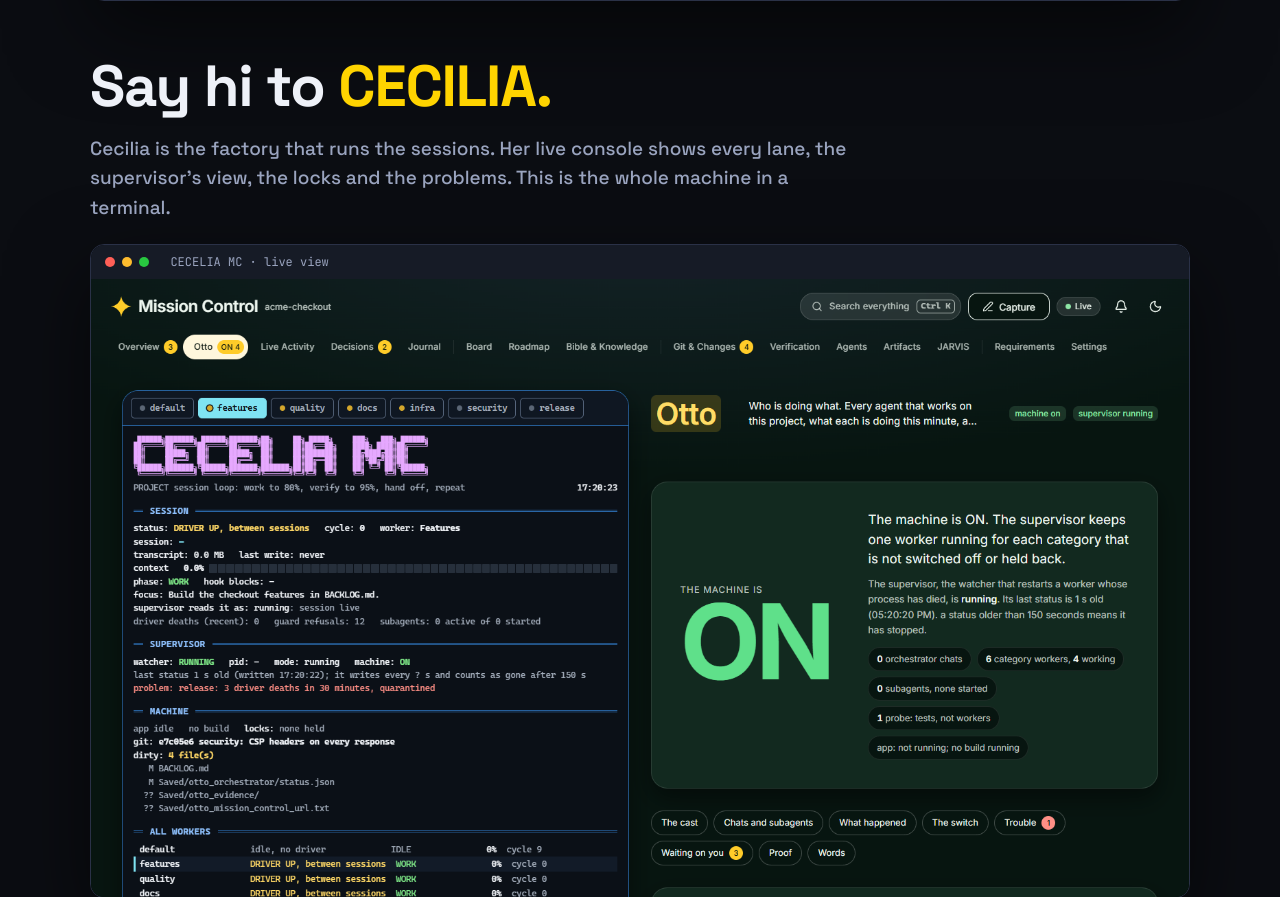
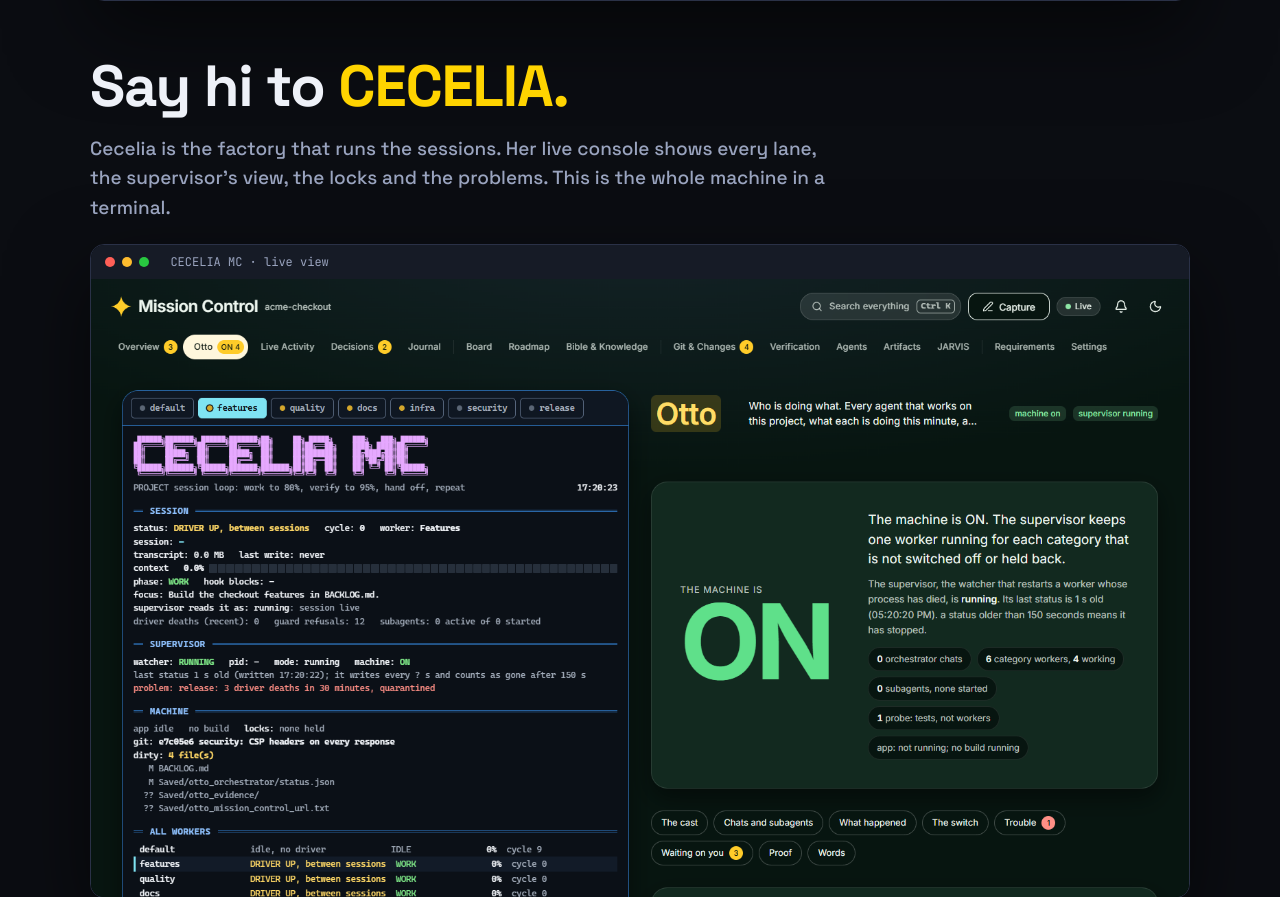
Before and after one commit to Tootenramen/OTTO, a plain HTML site: page index.html in a window 1280 px wide. Shown: the part 2775-3672 px from the top of the page. Drawn offline with Linux system fonts and the light colour scheme.

Commit message:
Fix spelling: Cecelia
Co-Authored-By: Claude Sonnet 5.5 <noreply@anthropic.com>

```diff
--- a/index.html
+++ b/index.html
@@ -2,7 +2,7 @@
 <html lang="en"><head>
 <meta charset="utf-8"><meta name="viewport" content="width=device-width,initial-scale=1">
 <title>OTTO - Run AI dev sessions that prove their work</title>
-<meta property="og:title" content="OTTO - Your AI team works all night. OTTO makes them show their homework."><meta property="og:description" content="Mission Control, CECILIA and a guarded, kill-switched automation suite. Real recordings inside."><meta property="og:image" content="https://tootenramen.github.io/OTTO/docs/hero.png"><meta property="og:type" content="website"><meta name="twitter:card" content="summary_large_image">
+<meta property="og:title" content="OTTO - Your AI team works all night. OTTO makes them show their homework."><meta property="og:description" content="Mission Control, CECELIA and a guarded, kill-switched automation suite. Real recordings inside."><meta property="og:image" content="https://tootenramen.github.io/OTTO/docs/hero.png"><meta property="og:type" content="website"><meta name="twitter:card" content="summary_large_image">
 <link rel="preconnect" href="https://fonts.googleapis.com"><link rel="preconnect" href="https://fonts.gstatic.com" crossorigin>
 <link href="https://fonts.googleapis.com/css2?family=Space+Grotesk:wght@500;700&family=JetBrains+Mono:wght@400;700&display=swap" rel="stylesheet">
 <style>
@@ -118,8 +118,8 @@ footer{border-top:1px solid var(--line);padding:30px 0 50px;color:var(--mut);tex
  <div class="kick">Mission Control</div><h2>Watch the <em>whole factory</em> on one screen.</h2>
  <p class="sub">A command center for the days-long runs: who is working, how full each context window is, what is stuck, what is proven, and what needs you. Read-only by default. Every write is a gated action with a diff.</p>
  <div class="frame" style="margin-top:26px"><div class="bar"><s></s><s></s><s></s>&nbsp; Mission Control · factory board (recorded)</div><img src="docs/mc-board.gif" alt="Mission Control factory board, live"></div>
- <h2 style="margin-top:56px" id="cecilia">Say hi to <em>CECILIA.</em></h2>
- <p class="sub">Cecilia is the factory that runs the sessions. Her live console shows every lane, the supervisor's view, the locks and the problems. This is the whole machine in a terminal.</p>
+ <h2 style="margin-top:56px" id="cecelia">Say hi to <em>CECELIA.</em></h2>
+ <p class="sub">Cecelia is the factory that runs the sessions. Her live console shows every lane, the supervisor's view, the locks and the problems. This is the whole machine in a terminal.</p>
  <div class="frame" style="margin-top:22px"><div class="bar"><s></s><s></s><s></s>&nbsp; CECELIA MC · live view</div><img src="docs/mc/dark-otto.png" alt="CECELIA MC live console"></div>
  <h2 style="margin-top:56px">Every view, <em>in action.</em></h2>
  <div class="tabs" id="tabs"></div>
@@ -164,7 +164,7 @@ footer{border-top:1px solid var(--line);padding:30px 0 50px;color:var(--mut);tex
 
 <section><div class="wrap">
  <div class="kick">Origin story</div><h2>Born in a game. <em>Forged by days that never ended.</em></h2>
- <p class="sub">OTTO was extracted from the automation behind an agent-built Unreal Engine game: about 109k lines of code in 26 days. Cecilia ran those sessions for days at a time, and Mission Control was built to watch her. Every safety feature exists because a long unattended run needed it. Then the game's names came out so OTTO runs on any project.</p>
+ <p class="sub">OTTO was extracted from the automation behind an agent-built Unreal Engine game: about 109k lines of code in 26 days. Cecelia ran those sessions for days at a time, and Mission Control was built to watch her. Every safety feature exists because a long unattended run needed it. Then the game's names came out so OTTO runs on any project.</p>
  <p class="cta"><a class="btn" href="https://github.com/Tootenramen/OTTO">Read the overview on GitHub</a><a class="btn g" href="https://github.com/Tootenramen">More projects: FR33, POWER, FAST</a></p>
 </div></section>
 <footer>This site is the overview; the source isn't published. Built by <a href="https://www.linkedin.com/in/gustavo-freitas-69b93910b/">Gustavo Freitas</a> · <a href="https://github.com/Tootenramen">more projects</a></footer>
```
Also changed, not shown: 1 other file.
